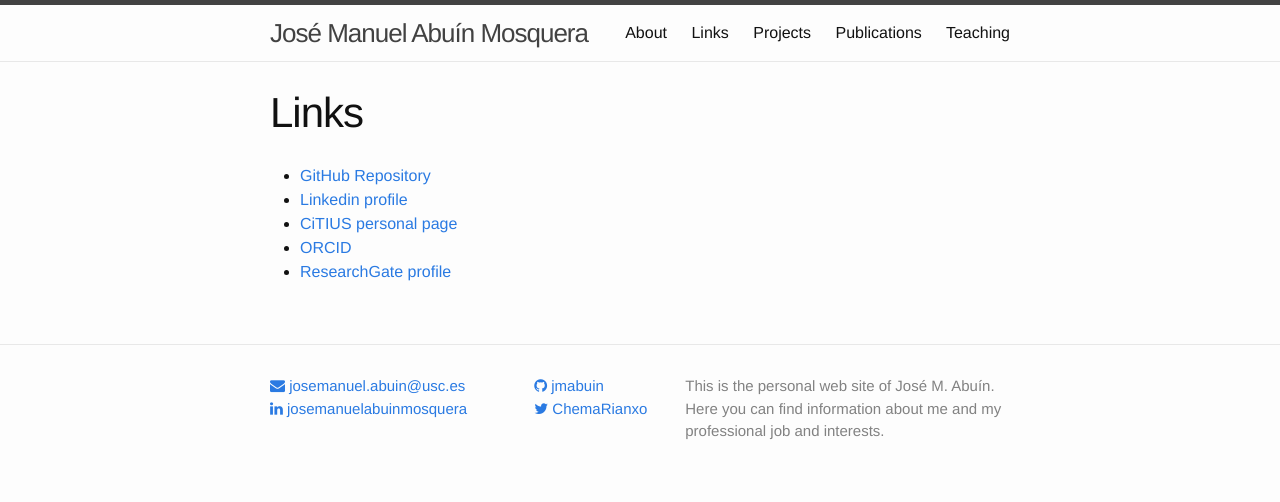
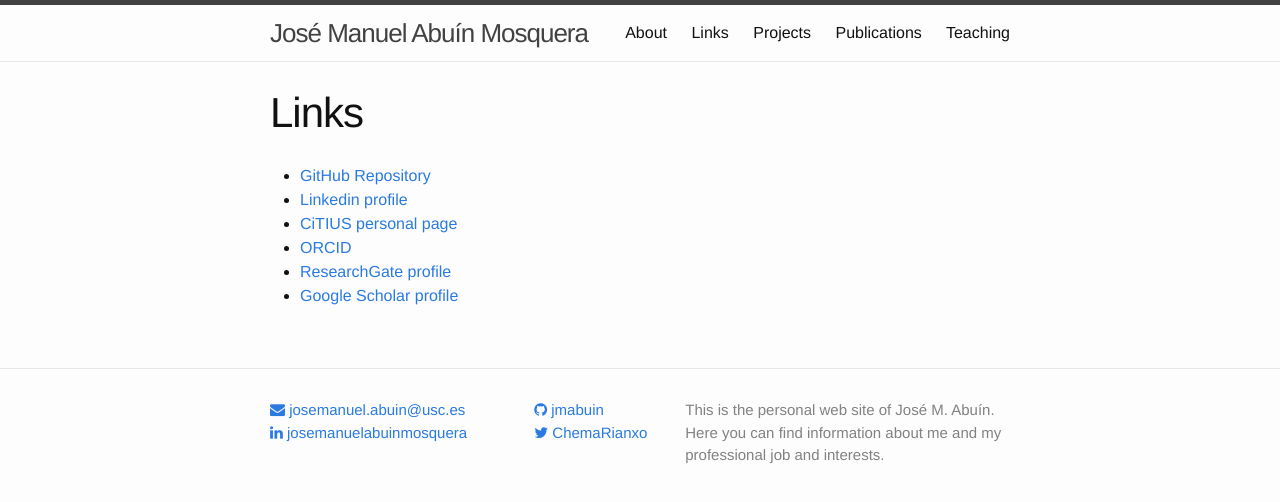
Before and after one commit to jmabuin/jmabuin.github.io, a Jekyll site: the page built from links.md, in a window 1280 px wide. Shown: the top 502 px of the page. Built offline with Jekyll 4.4.1, drawn with Linux system fonts in a browser that asks for light colours; nearby versions of some CDN libraries.

Commit message:
Added google scholar profile in links

```diff
--- a/links.md
+++ b/links.md
@@ -9,3 +9,4 @@ permalink: /links/
 * [CiTIUS personal page](https://citius.usc.es/equipo/investigadores-en-formacion/jose-manuel-abuin-mosquera){:target="_blank"}
 * [ORCID](http://orcid.org/0000-0001-9771-818X){:target="_blank"}
 * [ResearchGate profile](https://www.researchgate.net/profile/Jose_Abuin_Mosquera){:target="_blank"}
+* [Google Scholar profile](https://scholar.google.es/citations?user=3-H_4c8AAAAJ){:target="_blank"}
```
